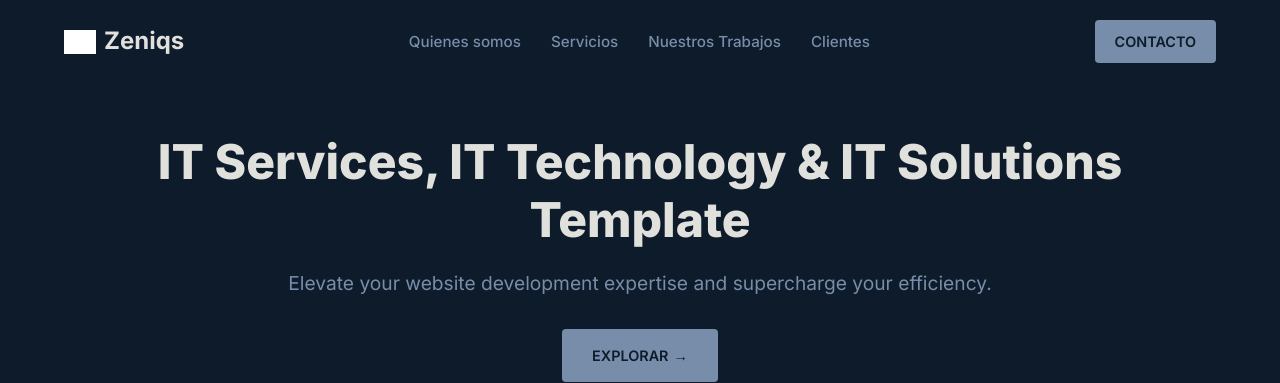
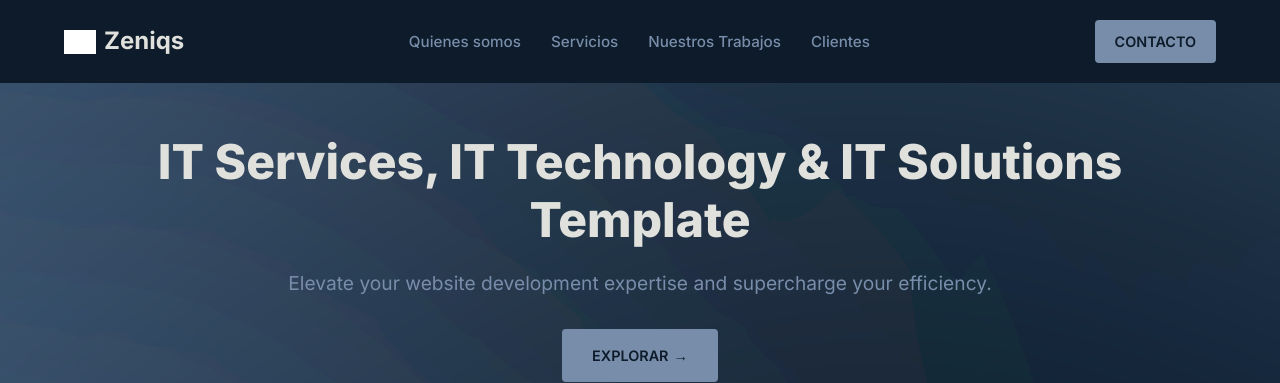
Before and after one commit to 21nicolasquijada/Testing, a Django app: page / in a window 1280 px wide. Shown: the top 383 px of the page. Run offline with Django 5.2, Linux system fonts and the light colour scheme; grey boxes are pictures that could not be loaded.

Commit message:
Avances diseño

```diff
--- a/web_empresa/web_empresa_app/static/css/index.css
+++ b/web_empresa/web_empresa_app/static/css/index.css
@@ -126,6 +126,13 @@
 }
 
 /* 7. Sección Principal (Hero Section) */
+
+.background-hero-section{
+    width: 100%;
+    height: auto;
+    background: url('../img/background_index_4.svg');
+}
+
 .hero-section {
     text-align: center;
     padding: 50px 5% 0;
@@ -133,9 +140,8 @@
     margin: 0 auto;
     position: relative;
     /* Fondo con líneas geométricas */
-    background-image: linear-gradient(rgba(13, 27, 42, 0.9) 2px, transparent 2px),
-        linear-gradient(90deg, rgba(13, 27, 42, 0.9) 2px, transparent 2px);
-    background-size: 50px 50px;
+    /* background-image: linear-gradient(rgba(13, 27, 42, 0.9) 2px, transparent 2px),
+        linear-gradient(90deg, rgba(13, 27, 42, 0.9) 2px, transparent 2px); */
 }
 
 .hero-content {
--- a/web_empresa/web_empresa_app/templates/index.html
+++ b/web_empresa/web_empresa_app/templates/index.html
@@ -27,6 +27,7 @@
         <a href="#buy-now" class="btn btn-buy">Contacto</a>
     </header>
 
+    <div class="background-hero-section">
         <section class="hero-section">
             <div class="hero-content">
                 <h1>IT Services, IT Technology & IT Solutions Template</h1>
@@ -40,11 +41,13 @@
                         class="macbook-frame-image">
 
                     <div class="screen-content-overlay">
-                    <img src="{% static 'img/fondo.png' %}" alt="Contenido de la pantalla" class="screen-image">
+                        <img src="{% static 'img/gif_test.gif' %}" alt="Contenido de la pantalla" class="screen-image">
                     </div>
                 </div>
             </div>
         </section>
+    </div>
+
     <section class="about-conversations-section">
         <div class="about-container">
 
```
Also changed, not shown: web_empresa/web_empresa_app/static/img/background_index.svg (added), web_empresa/web_empresa_app/static/img/background_index_2.svg (added), web_empresa/web_empresa_app/static/img/background_index_3.svg (added), web_empresa/web_empresa_app/static/img/background_index_4.svg (added), 1 other file. Lines whose indentation alone changed are shown as unchanged.
